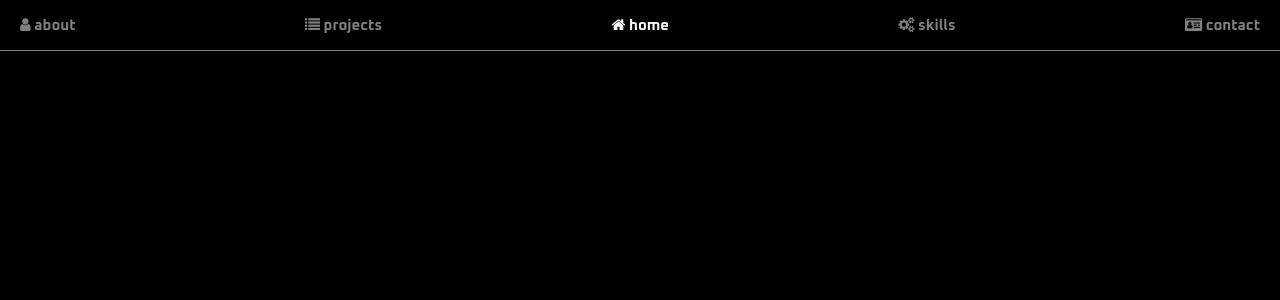
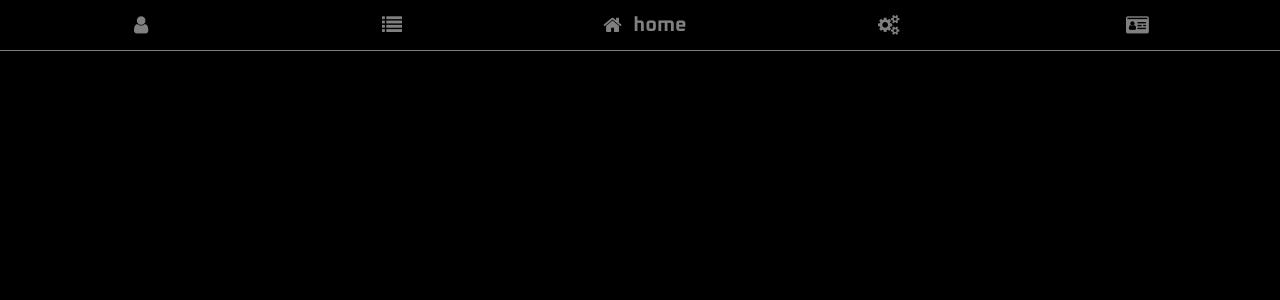
Before and after one commit to tomadimitrie/portfolio, a Next.js app: page / in a window 1280 px wide. Shown: the top 300 px of the page. Built offline with nearby package versions, Linux system fonts and the light colour scheme.

Commit message:
animations for nav

```diff
--- a/components/nav.tsx
+++ b/components/nav.tsx
@@ -28,19 +28,93 @@ const tabs: Tab[] = [
   },
 ];
 
+const kAnimationDuration = 1000;
+
 const Nav = () => {
   const [currentTabIndex, setCurrentTabIndex] = React.useState<number>(2);
+  // prettier-ignore
+  const [previousTabIndex, setPreviousTabIndex] = React.useState<number | null>(null);
+
+  const renderTab = (tab: Tab, index: number) => {
+    return (
+      <React.Fragment key={tab.name}>
+        <div
+          className="tab"
+          onClick={() => {
+            setPreviousTabIndex(currentTabIndex);
+            setTimeout(() => {
+              setCurrentTabIndex(index);
+            }, kAnimationDuration);
+          }}
+        >
+          <i className={`fa fa-${tab.icon} tab-icon`} />
+          {index === currentTabIndex && (
+            <div
+              className={`tab-text ${index === previousTabIndex &&
+                "tab-text-exit"}`}
+            >
+              {tab.name}
+            </div>
+          )}
+        </div>
+        <style jsx>{`
+          .tab {
+            cursor: pointer;
+            display: flex;
+            align-items: center;
+            justify-content: center;
+            flex-direction: row;
+            color: ${index === currentTabIndex ? "white" : "gray"};
+            font-size: 20px;
+            width: 20vw;
+
+            &:hover {
+              color: white;
+              transition: color ${kAnimationDuration}ms;
+            }
+          }
+          .tab-icon {
+            margin: 0 10px;
+            width: 20px;
+          }
+          .tab-text {
+            font-family: "Oxanium", sans-serif;
+            font-weight: 700;
+            animation: reveal forwards;
+            /* styled-jsx bug? interpolation for duration inside animation shorthand compiles into jsx tag string instead of the number itself */
+            animation-duration: ${kAnimationDuration}ms;
+            text-overflow: clip;
+            white-space: nowrap;
+            overflow: hidden;
+          }
+          .tab-text-exit {
+            animation-name: exit;
+          }
+          @keyframes reveal {
+            from {
+              max-width: 0;
+            }
+            to {
+              max-width: 100%;
+            }
+          }
+          @keyframes exit {
+            from {
+              max-width: 100%;
+            }
+            to {
+              max-width: 0;
+            }
+          }
+        `}</style>
+      </React.Fragment>
+    );
+  };
+
   return (
     <>
       <div id="nav">
-        {tabs.map((tab: Tab, index: number) => (
-          <div
-            className={`tab ${index === currentTabIndex && "activeTab"}`}
-            key={tab.name}
-          >
-            <i className={`fa fa-${tab.icon}`} /> {tab.name}
-          </div>
-        ))}
+        {tabs.map((tab: Tab, index: number) => renderTab(tab, index))}
       </div>
       <style jsx>{`
         #nav {
@@ -53,15 +127,6 @@ const Nav = () => {
           flex-direction: row;
           padding: 0 20px;
         }
-        .tab {
-          color: gray;
-          font-family: "Oxanium";
-          font-weight: 700;
-          font-size: 15px;
-        }
-        .activeTab {
-          color: white;
-        }
       `}</style>
     </>
   );
--- a/package.json
+++ b/package.json
@@ -8,6 +8,7 @@
     "start": "next start"
   },
   "dependencies": {
+    "framer-motion": "^1.8.4",
     "next": "9.2.1",
     "react": "16.12.0",
     "react-dom": "16.12.0"
@@ -15,7 +16,9 @@
   "devDependencies": {
     "@types/node": "^13.7.6",
     "@types/react": "^16.9.23",
+    "node-sass": "^4.13.1",
     "prettier": "^1.19.1",
+    "styled-jsx-plugin-sass": "^1.0.0",
     "typescript": "^3.8.2"
   }
 }
```
Also changed, not shown: .babelrc (added), 1 other file (tests, documents, lock files or other folders).
